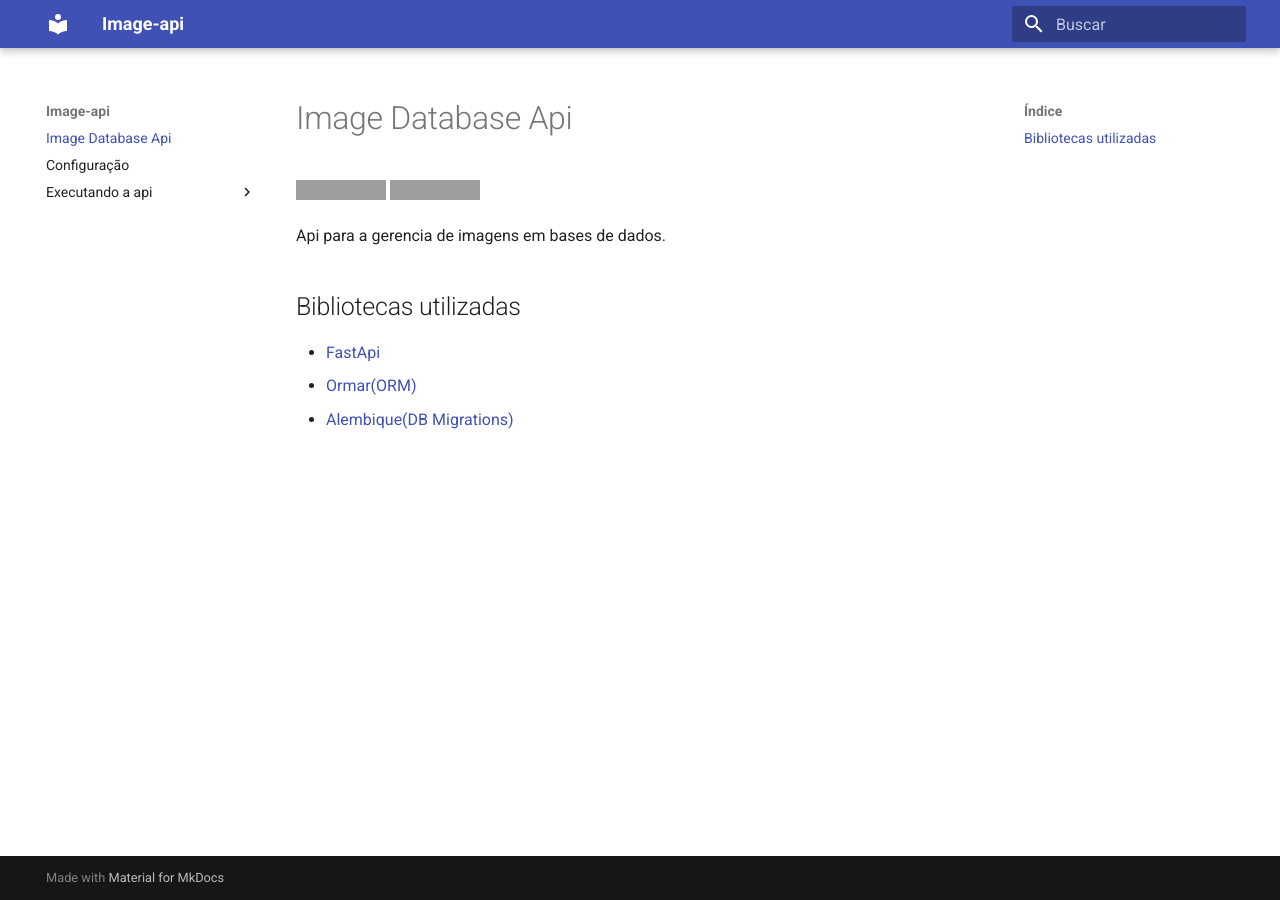
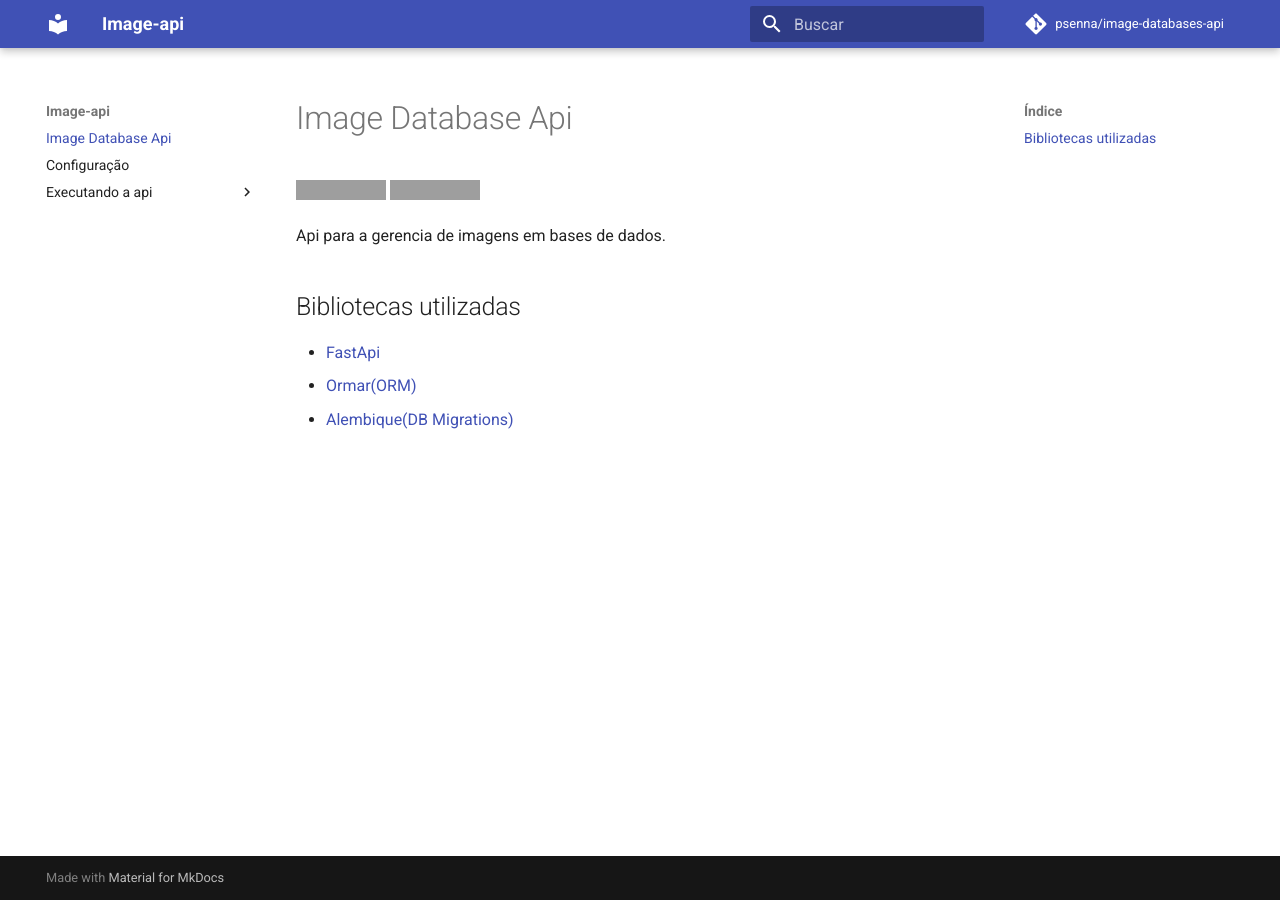
Before and after one commit to psenna/image-databases-api, an MkDocs documentation site: the page built from docs/docs/index.md, in a window 1280 px wide. Built offline with MkDocs 1.6.1 and Material for MkDocs 9.7.7, drawn with Linux system fonts in a browser that asks for light colours; comment, search, counter and statistics services are not loaded; grey boxes are pictures that could not be loaded.

```diff
--- a/docs/mkdocs.yml
+++ b/docs/mkdocs.yml
@@ -1,4 +1,9 @@
 site_name: Image-api
+repo_name: psenna/image-databases-api
+repo_url: https://github.com/psenna/image-databases-api
 theme:
     name: material
     language: pt
+    highlightjs: true
+    hljs_languages:
+      - python
```
Also changed, not shown: 2 other files.
